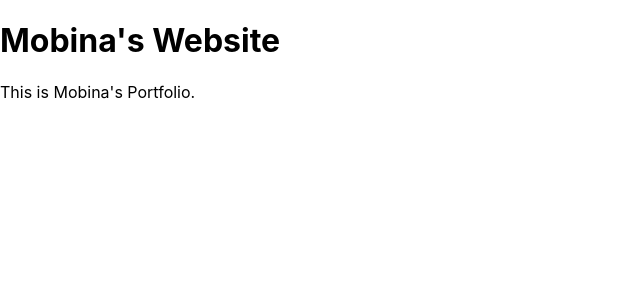
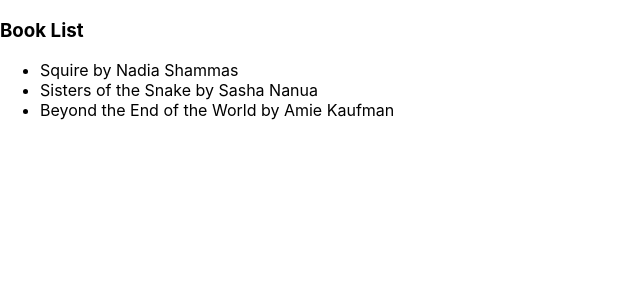
Before and after one commit to mobinamb/react_assign, a React (Create React App) app: page / in a window 1280 px wide. Shown: the top 300 px of the page, without its empty margins (0-640 px from the left). Built offline with nearby package versions, Linux system fonts and the light colour scheme.

Commit message:
adding a child component

```diff
--- a/src/App.js
+++ b/src/App.js
@@ -1,8 +1,12 @@
+import BookList from './BookList';
+
+
 function App() {
   return (
     <div className="App">
-      <h1> Mobina's Website </h1>
-      <p> This is Mobina's Portfolio.</p>
+      <header className="App-header">
+        <BookList />
+      </header>
     </div>
   );
 }
--- /dev/null
+++ b/src/BookList.js
@@ -0,0 +1,23 @@
+import React from 'react';
+
+const BookList = () => {
+  // Define an array of books
+  const books = [
+    { title: 'Squire', author: 'Nadia Shammas' },
+    { title: 'Sisters of the Snake', author: 'Sasha Nanua' },
+    { title: 'Beyond the End of the World', author: 'Amie Kaufman' }
+  ];
+
+  return (
+    <div>
+      <h3>Book List</h3>
+      <ul>
+        {books.map((book, index) => (
+          <li key={index}>{book.title} by {book.author}</li>
+        ))}
+      </ul>
+    </div>
+  );
+};
+
+export default BookList;
```
